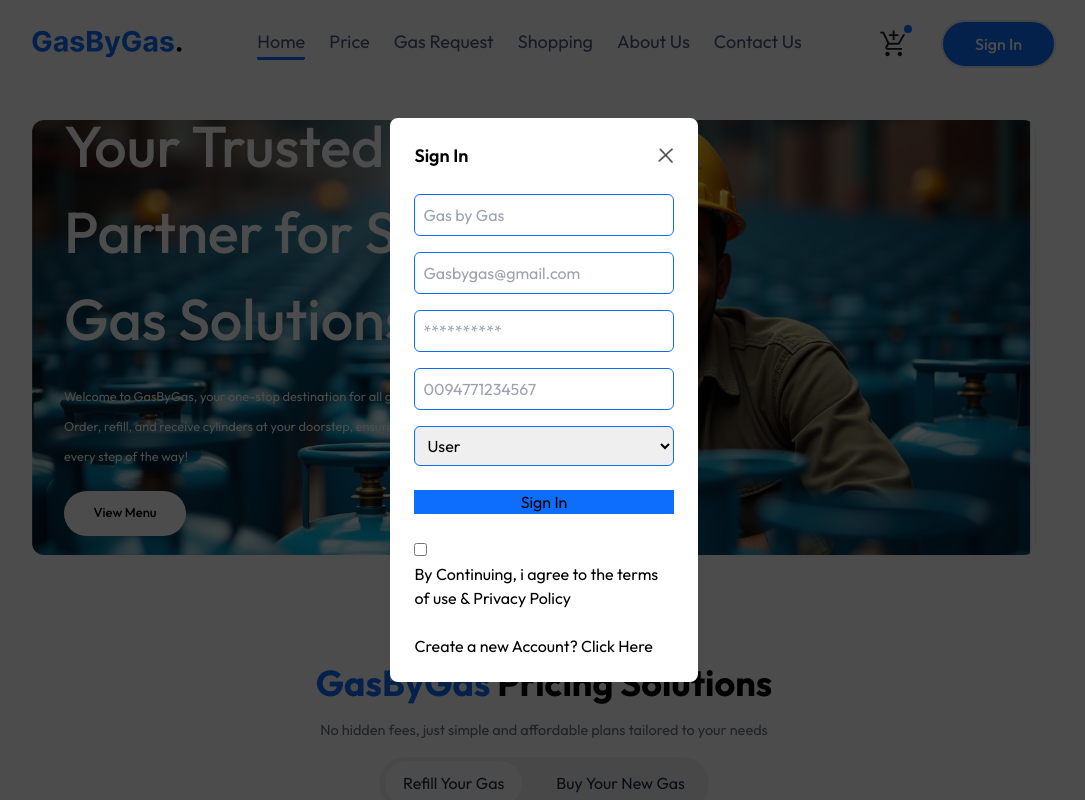
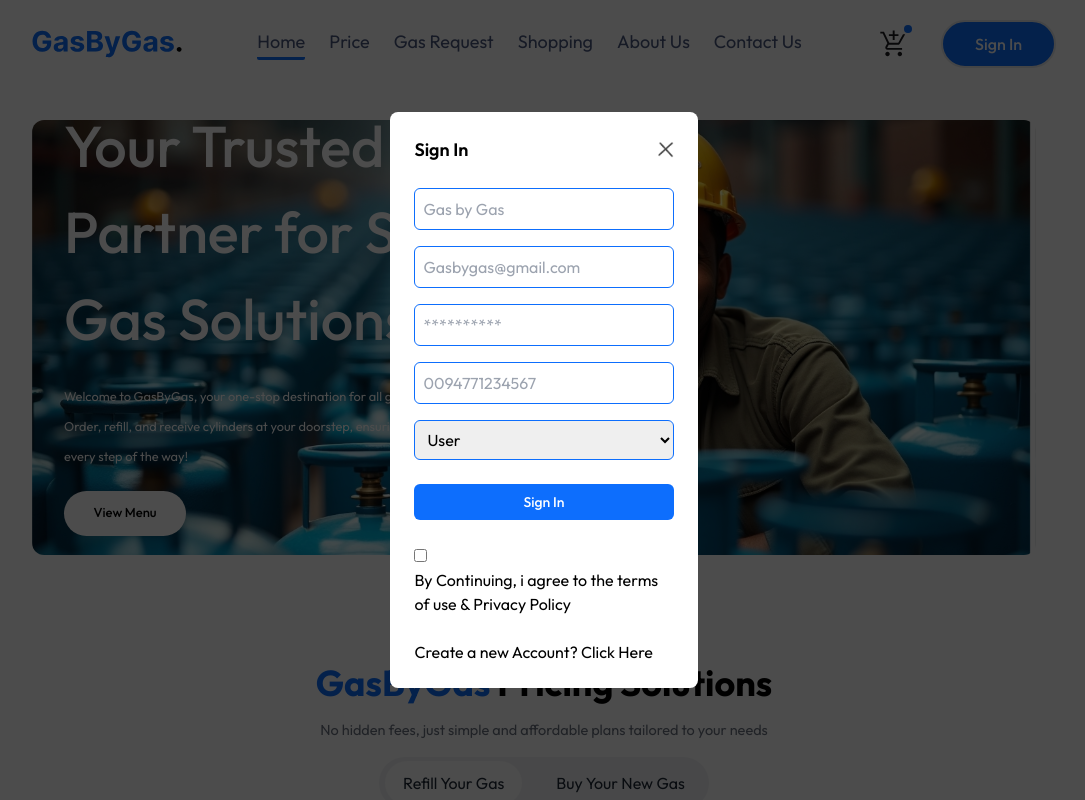
Before and after one commit to gasbygasplc/Supply-Chain-Management-for-Gas-By-Bas-PLC, a React (Vite) app in the folder frontend/: page / in a window 1280 px wide. Shown: the top 800 px of the page, without its empty margins (96-1181 px from the left). Built offline with nearby package versions, Linux system fonts and the light colour scheme; no server answers.

Commit message:
Enhance Sign In button styling in LoginPopUp component for improved visibility and user experience

```diff
--- a/frontend/src/Components/LoginPopUp.jsx
+++ b/frontend/src/Components/LoginPopUp.jsx
@@ -34,7 +34,7 @@ const LoginPopUp = () => {
 
             </div>
 
-            <button className='bg-primary'>Sign In</button>
+            <button className='bg-primary text-white py-2 rounded-md text-sm font-medium cursor-pointer'>Sign In</button>
 
             <div>
 
```
